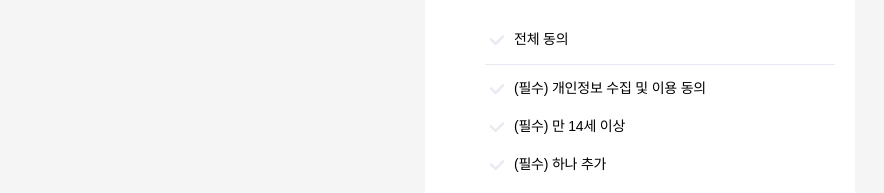
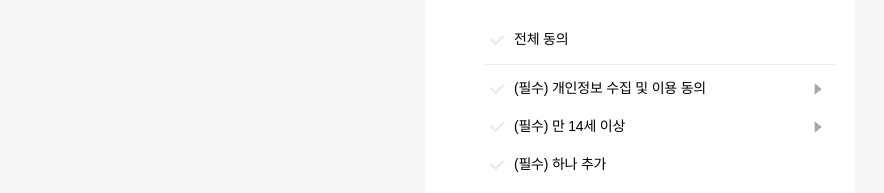
Before and after one commit to TEAM-SEONYAK/SEONYAK_CLIENT, a React (Vite) app: page /onboarding in a window 1280 px wide. Shown: the part 220-413 px from the top of the page, without its empty margins (0-884 px from the left). Built offline with nearby package versions, Linux system fonts and the light colour scheme; no server answers; a web font is replaced by a local one; what emotion-reset would draw is missing.

Commit message:
design: 약관동의 상위 두 항목에 arrow 아이콘 추가

```diff
--- a/src/assets/svgs/index.tsx
+++ b/src/assets/svgs/index.tsx
@@ -24,3 +24,4 @@ export { default as NaviPromiseGrayIc } from './ic_navi_promise_gray.svg?react';
 export { default as DropdownIc } from './ic_dropdown.svg?react';
 export { default as ReloadIc } from './ReloadIc.svg?react';
 export { default as ModalCheckIc } from './ic_modal_check.svg?react';
+export { default as ArrowRightIc } from './ic_arrow_right.svg?react';
--- a/src/pages/onboarding/components/commonOnboarding/Step약관동의.tsx
+++ b/src/pages/onboarding/components/commonOnboarding/Step약관동의.tsx
@@ -1,4 +1,4 @@
-import { CheckItemIc } from '@assets/svgs';
+import { ArrowRightIc, CheckItemIc } from '@assets/svgs';
 import styled from '@emotion/styled';
 import { 약관_LIST } from '@pages/onboarding/constants';
 
@@ -6,14 +6,19 @@ const Step약관동의 = () => {
   return (
     <Wrapper>
       <ItemWrapper>
-        <CheckItemIcon />
-        <Item>전체 동의</Item>
+        <ItemLeftWrapper>
+          <CheckItemIcon />
+          <Item>전체 동의</Item>
+        </ItemLeftWrapper>
       </ItemWrapper>
       <Line />
-      {약관_LIST.map((el) => (
+      {약관_LIST.map((el, idx) => (
         <ItemWrapper key={el}>
-          <CheckItemIcon />
-          <Item>{el}</Item>
+          <ItemLeftWrapper>
+            <CheckItemIcon />
+            <Item>{el}</Item>
+          </ItemLeftWrapper>
+          {idx < 2 && <ArrowRightIc />}
         </ItemWrapper>
       ))}
     </Wrapper>
@@ -29,11 +34,18 @@ const Wrapper = styled.ul`
 
 const ItemWrapper = styled.li`
   display: flex;
-  gap: 0.5rem;
+  justify-content: space-between;
   align-items: center;
 
   height: 3.8rem;
 `;
+
+const ItemLeftWrapper = styled.div`
+  display: flex;
+  gap: 0.5rem;
+  align-items: center;
+`;
+
 const Item = styled.span`
   ${({ theme }) => theme.fonts.Body1_M_14};
 `;
```
Also changed, not shown: src/assets/svgs/ic_arrow_right.svg (added).
